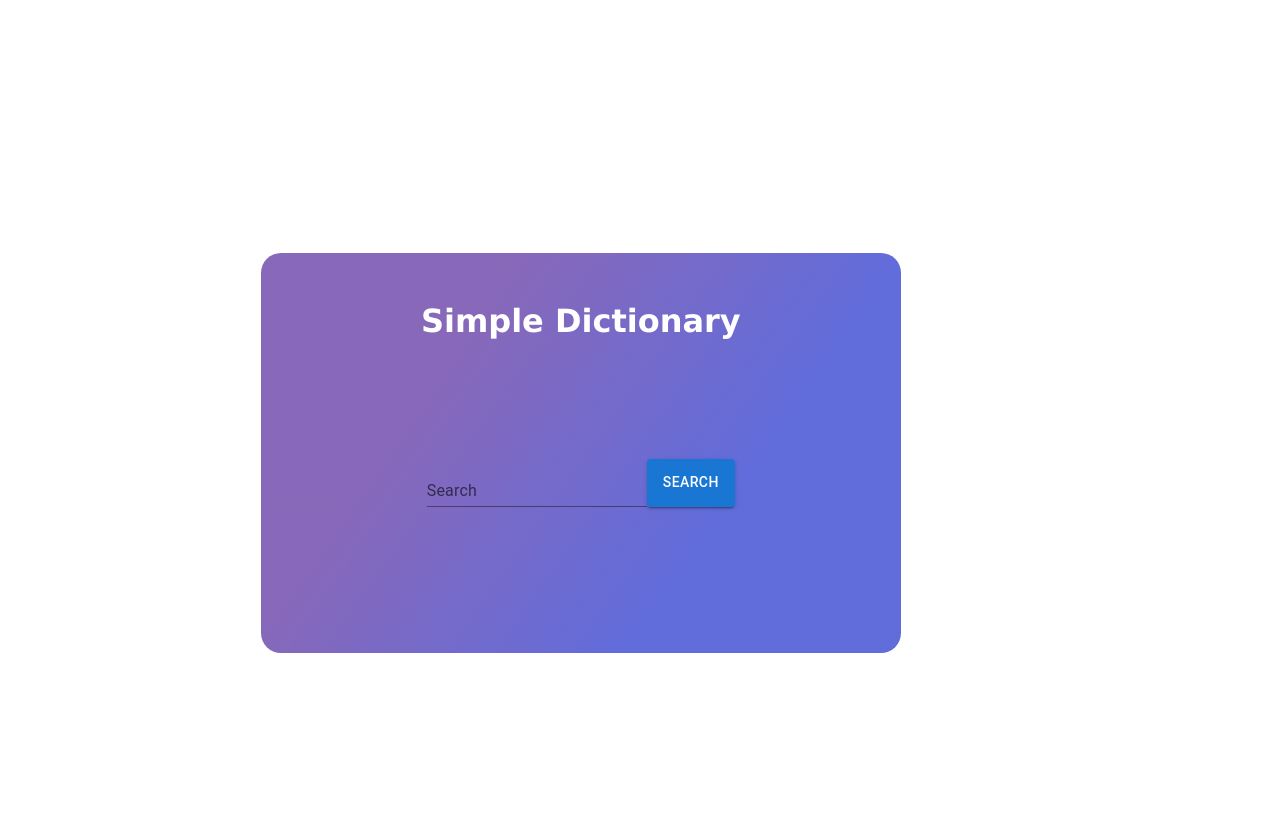
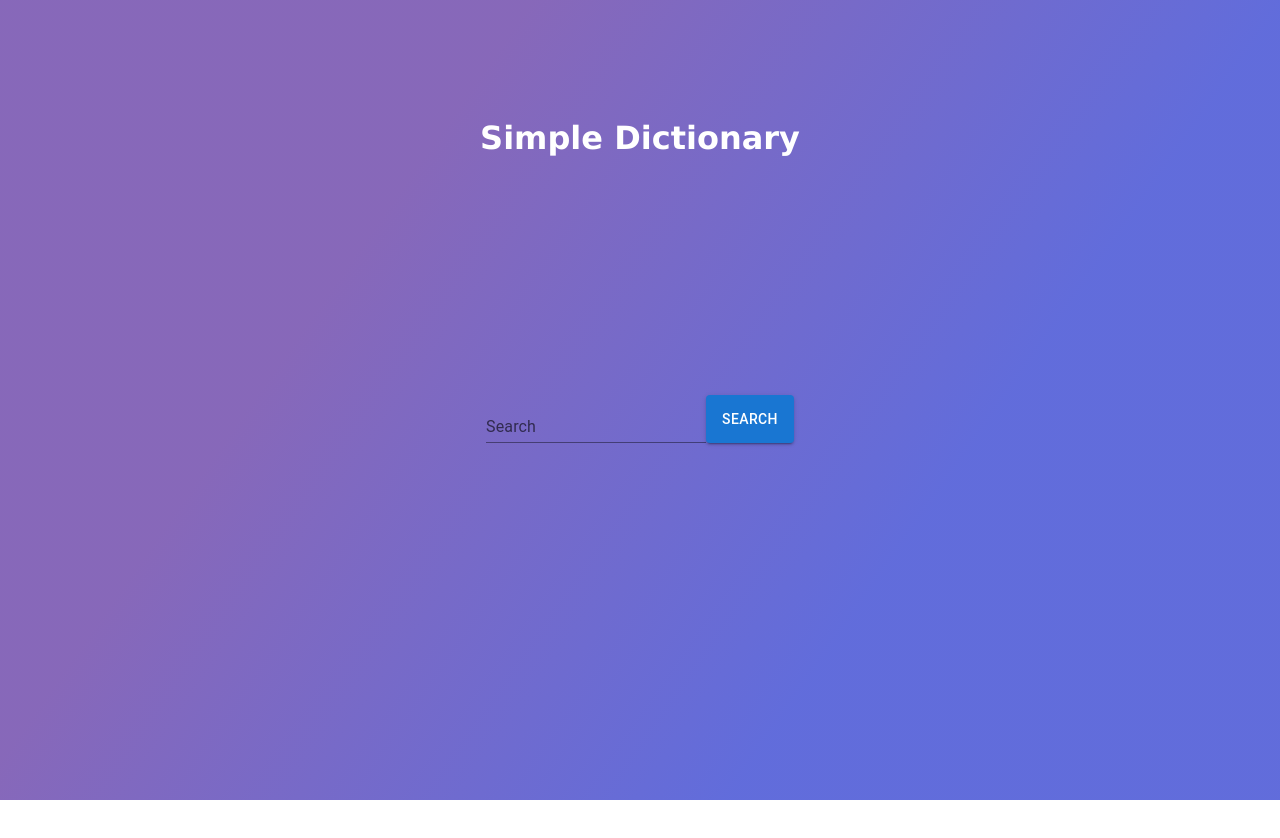
Before and after one commit to gitahievans/dictionary, a React (Create React App) app: page / in a window 1280 px wide. Shown: the top 838 px of the page. After the commit the page ends 800 px from the top, so only its background shows below. Built offline with nearby package versions, Linux system fonts and the light colour scheme.

Commit message:
re-style container

```diff
--- a/src/App.css
+++ b/src/App.css
@@ -1,18 +1,17 @@
 * {
     font-family: 'Lucida Sans';
-
+margin: 0;
 }
 
+
 .container {
-    height: 50vh;
-    width: 50vw;
-    margin: 20%;
+    height: 100vh;
+    width: 100vw;
     background: linear-gradient(-55deg, rgba(57, 71, 210, 0.7970779376203606) 30%, rgba(84, 40, 156, 0.7018398423822654) 71%);
     display: flex;
     flex-direction: column;
     align-items: center;
     justify-content: space-around;
-    border-radius: 20px;
     color: white;
 }
 
@@ -33,6 +32,10 @@
     max-width: 40%;
 }
 
+.results:hover {
+    display: none;
+}
+
 .word,
 .mean,
 .eg {
--- a/src/WordForm.js
+++ b/src/WordForm.js
@@ -1,8 +1,6 @@
 import React from "react";
-import search from "./pictures/search.png";
 import { useState } from "react";
 import TextField from "@mui/material/TextField";
-import Box from "@mui/material/Box";
 import Button from "@mui/material/Button";
 
 function WordForm({ onHandleUpdate }) {
```
Also changed, not shown: src/pictures/search.png (deleted), 1 other file (tests, documents, lock files or other folders).
